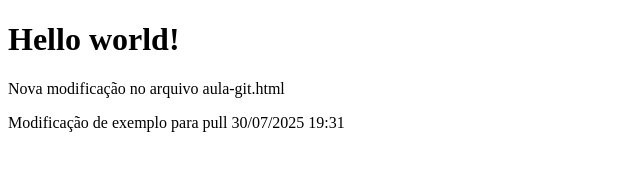
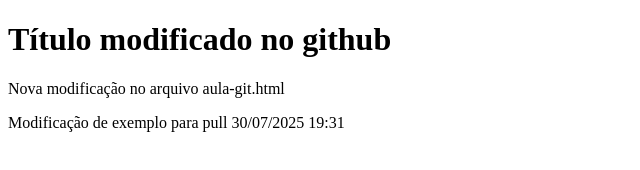
Before and after one commit to WendelRBarreto/qua207082, a plain HTML site: page aula-git.html in a window 1280 px wide. Shown: the whole page, without its empty margins (0-640 px from the left). Drawn offline with Linux system fonts and the light colour scheme.

Commit message:
Update aula-git.html Título modificado no github

```diff
--- a/aula-git.html
+++ b/aula-git.html
@@ -5,7 +5,7 @@
 </head>
 <body>
 
-<h1>Hello world!</h1>
+<h1>Título modificado no github</h1>
 <p>Nova modificação no arquivo aula-git.html</p>
 <p>Modificação de exemplo para pull 30/07/2025 19:31</p>
 
```
